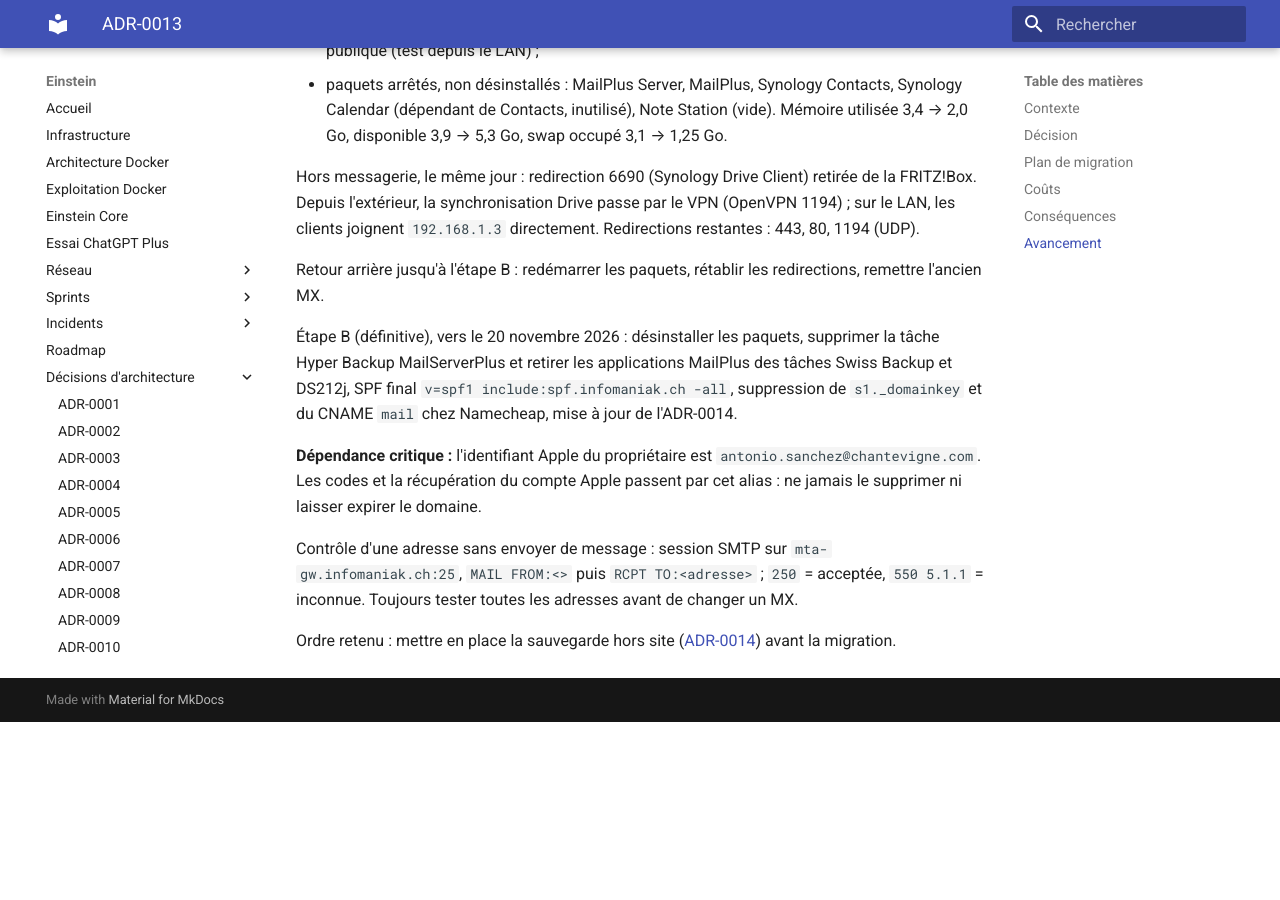
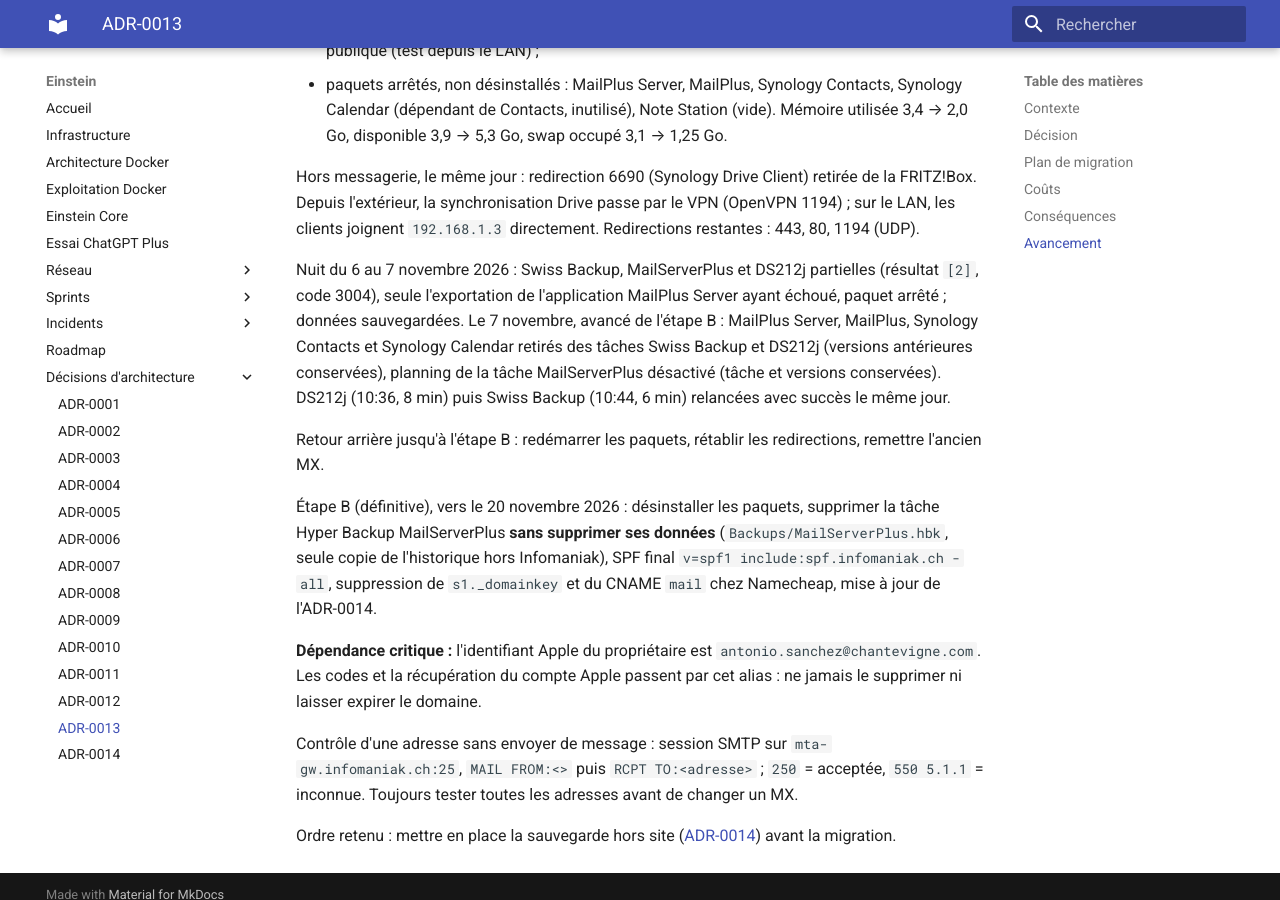
Before and after one commit to asanchez74/Einstein, an MkDocs documentation site: the page built from docs/adr/0013-migration-messagerie-infomaniak.md, in a window 1280 px wide and 900 px high, scrolled down 4626 px. Built offline with MkDocs 1.6.1 and Material for MkDocs 9.7.7, drawn with Linux system fonts in a browser that asks for light colours; before the commit the page ends 5348 px from its top, so only the background shows below that.

Commit message:
docs: applications MailPlus retirées des sauvegardes, notifications All corrigées
Co-Authored-By: Claude Opus 5.5 <noreply@anthropic.com>

```diff
--- a/docs/adr/0013-migration-messagerie-infomaniak.md
+++ b/docs/adr/0013-migration-messagerie-infomaniak.md
@@ -181,12 +181,22 @@ de la FRITZ!Box. Depuis l'extérieur, la synchronisation Drive passe par le VPN
 (OpenVPN 1194) ; sur le LAN, les clients joignent `192.168.1.3` directement.
 Redirections restantes : 443, 80, 1194 (UDP).
 
+Nuit du 6 au 7 novembre 2026 : Swiss Backup, MailServerPlus et DS212j
+partielles (résultat `[2]`, code 3004), seule l'exportation de l'application
+MailPlus Server ayant échoué, paquet arrêté ; données sauvegardées. Le
+7 novembre, avancé de l'étape B : MailPlus Server, MailPlus, Synology Contacts
+et Synology Calendar retirés des tâches Swiss Backup et DS212j (versions
+antérieures conservées), planning de la tâche MailServerPlus désactivé (tâche
+et versions conservées). DS212j (10:36, 8 min) puis Swiss Backup (10:44,
+6 min) relancées avec succès le même jour.
+
 Retour arrière jusqu'à l'étape B : redémarrer les paquets, rétablir les
 redirections, remettre l'ancien MX.
 
 Étape B (définitive), vers le 20 novembre 2026 : désinstaller les paquets,
-supprimer la tâche Hyper Backup MailServerPlus et retirer les applications
-MailPlus des tâches Swiss Backup et DS212j, SPF final
+supprimer la tâche Hyper Backup MailServerPlus **sans supprimer ses données**
+(`Backups/MailServerPlus.hbk`, seule copie de l'historique hors Infomaniak),
+SPF final
 `v=spf1 include:spf.infomaniak.ch -all`, suppression de `s1._domainkey` et du
 CNAME `mail` chez Namecheap, mise à jour de l'ADR-0014.
 
```
Also changed, not shown: docs/adr/0014-strategie-sauvegarde-3-2-1.md (+2 -2 lines), docs/incidents/2026-11-04-saturation-perte-ecritures.md (+8 -5 lines).
